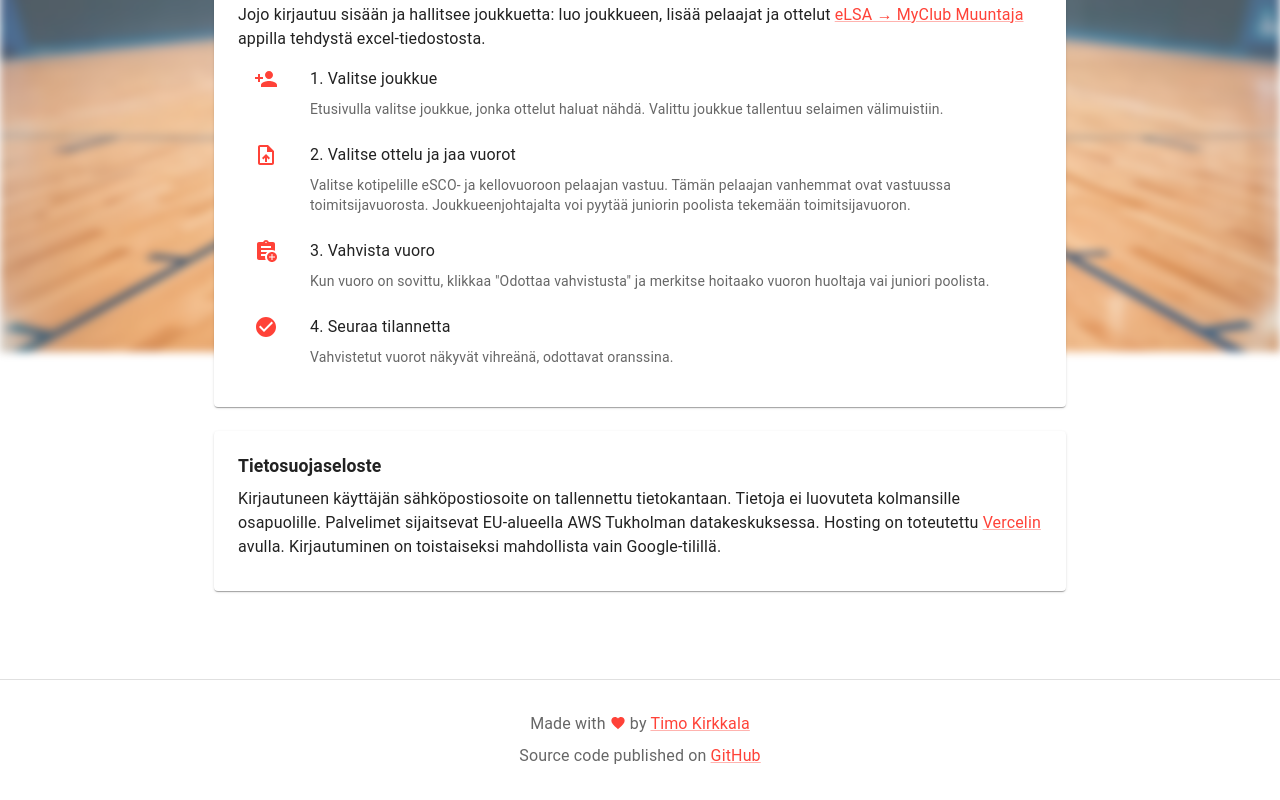
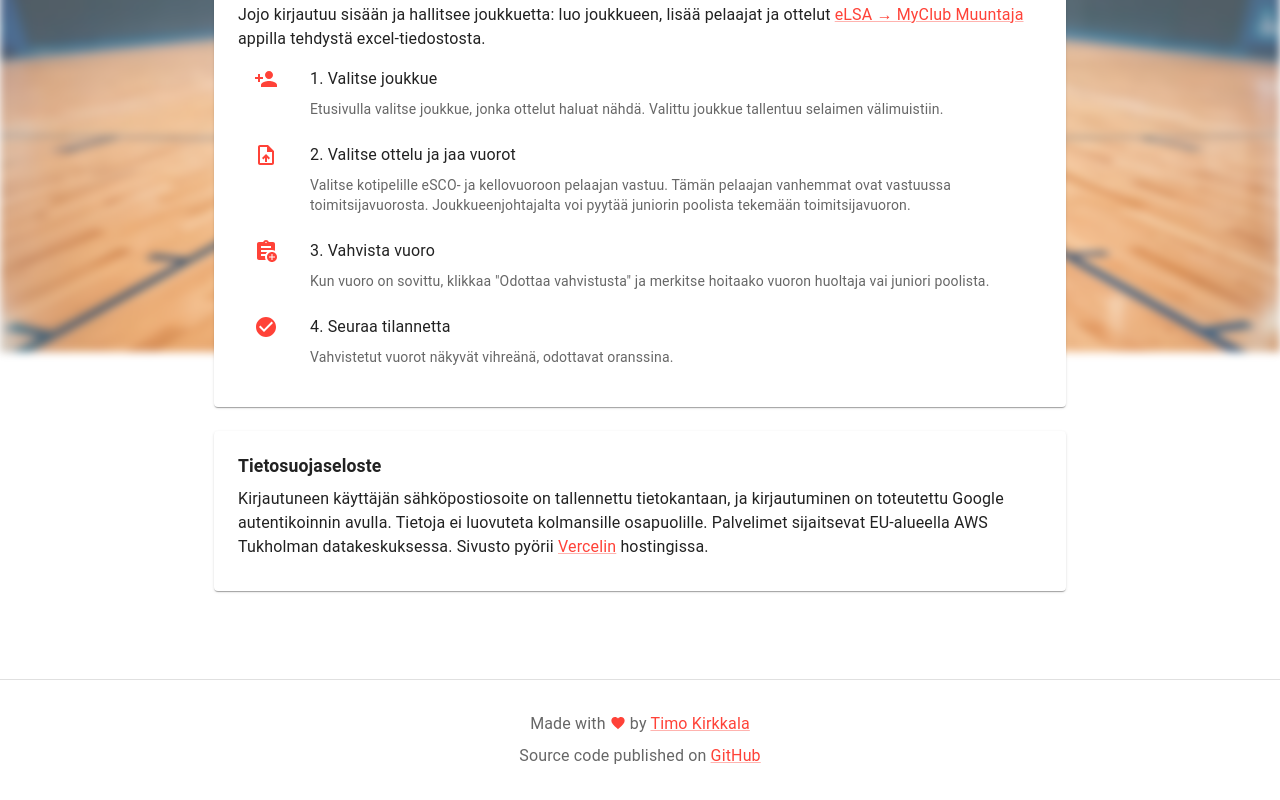
Before and after one commit to kirkkala/homegame-officials, a Next.js app: page /kayttoohjeet in a window 1280 px wide. Shown: the part 448-1248 px from the top of the page. Before the commit the page ends 1224 px from the top, so only its background shows below. Built offline with nearby package versions, Linux system fonts and the light colour scheme; no server answers; what @mui/material-nextjs would draw is missing.

Commit message:
Footer styling, details polishing

```diff
--- a/app/kayttoohjeet/page.tsx
+++ b/app/kayttoohjeet/page.tsx
@@ -22,7 +22,7 @@ import { Footer } from "@/components/footer"
 
 export default function KaijttoohjeetPage() {
   return (
-    <Box sx={{ display: "flex", flexDirection: "column" }}>
+    <Box sx={{ minHeight: "100vh", display: "flex", flexDirection: "column" }}>
       <MainHeader />
       <Container maxWidth="md" sx={{ py: { xs: 2, sm: 4 }, px: { xs: 2, sm: 3 }, flex: 1 }}>
         <Typography variant="h4" component="h2" gutterBottom fontWeight="bold">
@@ -110,13 +110,13 @@ export default function KaijttoohjeetPage() {
             Tietosuojaseloste
           </Typography>
           <Typography>
-            Kirjautuneen käyttäjän sähköpostiosoite on tallennettu tietokantaan. Tietoja ei
-            luovuteta kolmansille osapuolille. Palvelimet sijaitsevat EU-alueella AWS Tukholman
-            datakeskuksessa. Hosting on toteutettu{" "}
+            Kirjautuneen käyttäjän sähköpostiosoite on tallennettu tietokantaan, ja kirjautuminen on
+            toteutettu Google autentikoinnin avulla. Tietoja ei luovuteta kolmansille osapuolille.
+            Palvelimet sijaitsevat EU-alueella AWS Tukholman datakeskuksessa. Sivusto pyörii{" "}
             <Link href="https://vercel.com/" target="_blank" rel="noopener">
               Vercelin
             </Link>{" "}
-            avulla. Kirjautuminen on toistaiseksi mahdollista vain Google-tilillä.
+            hostingissa.
           </Typography>
         </Paper>
       </Container>
--- a/app/page.tsx
+++ b/app/page.tsx
@@ -5,12 +5,12 @@ import { MainHeader } from "@/components/header"
 
 export default function Home() {
   return (
-    <Box>
+    <Box sx={{ minHeight: "100vh", display: "flex", flexDirection: "column" }}>
       <MainHeader />
-      <Container maxWidth="md" sx={{ py: { xs: 2, sm: 4 }, px: { xs: 2, sm: 3 } }}>
+      <Container maxWidth="md" sx={{ py: { xs: 2, sm: 4 }, px: { xs: 2, sm: 3 }, flex: 1 }}>
         <GamesList />
-        <Footer />
       </Container>
+      <Footer />
     </Box>
   )
 }
--- a/src/components/footer.tsx
+++ b/src/components/footer.tsx
@@ -1,4 +1,4 @@
-import { Box, Link as MuiLink, Typography } from "@mui/material"
+import { Box, Container, Link as MuiLink, Typography } from "@mui/material"
 import { Favorite as FavoriteIcon } from "@mui/icons-material"
 
 export function Footer() {
@@ -7,13 +7,13 @@ export function Footer() {
       component="footer"
       sx={{
         mt: 4,
-        pt: 3,
         borderTop: 1,
         borderColor: "divider",
-        textAlign: "center",
-        color: "text.secondary",
+        backgroundColor: "common.white",
+        width: "100%",
       }}
     >
+      <Container maxWidth="md" sx={{ py: 3, textAlign: "center", color: "text.secondary" }}>
         <Typography sx={{ mb: 0.5 }}>
           Made with{" "}
           <FavoriteIcon
@@ -38,6 +38,7 @@ export function Footer() {
             GitHub
           </MuiLink>
         </Typography>
+      </Container>
     </Box>
   )
 }
```
Also changed, not shown: app/hallinta/page.tsx (+9 -2 lines), app/kirjaudu/page.tsx (+9 -2 lines). Lines whose indentation alone changed are shown as unchanged.
